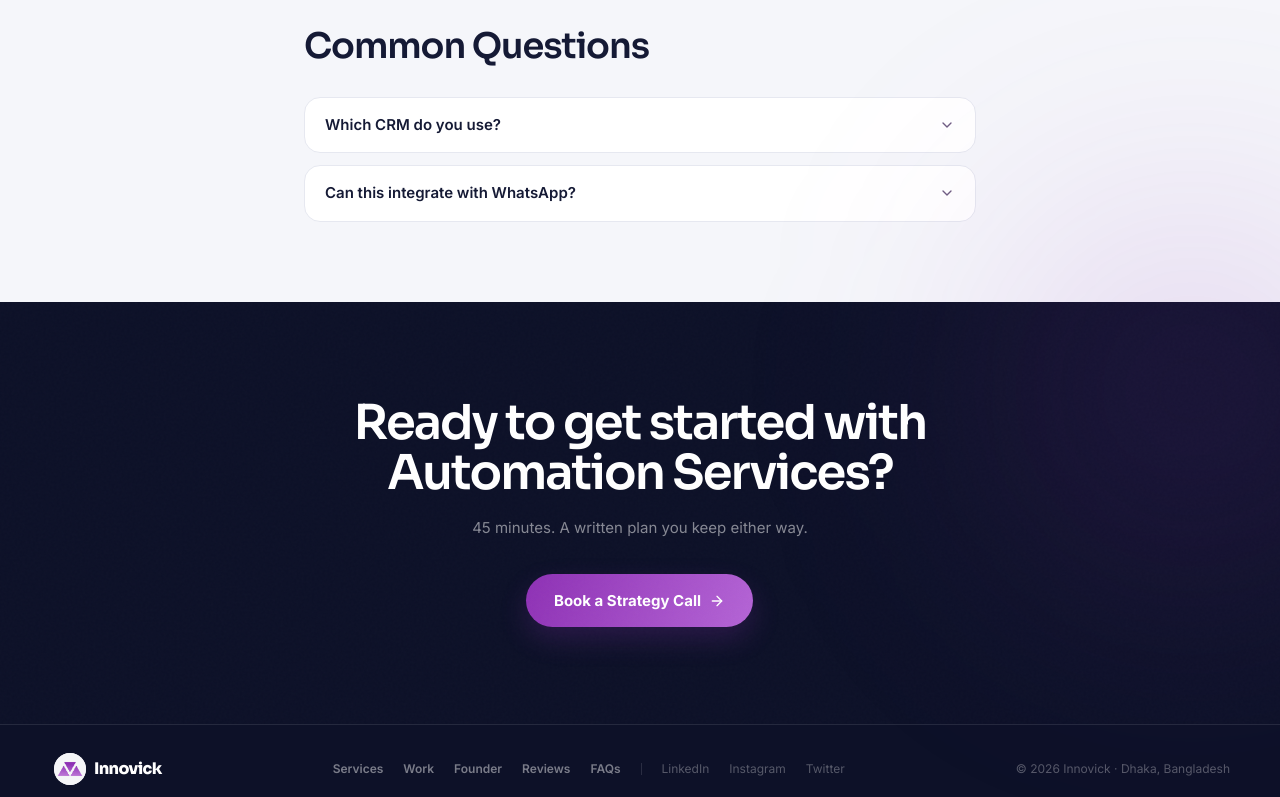
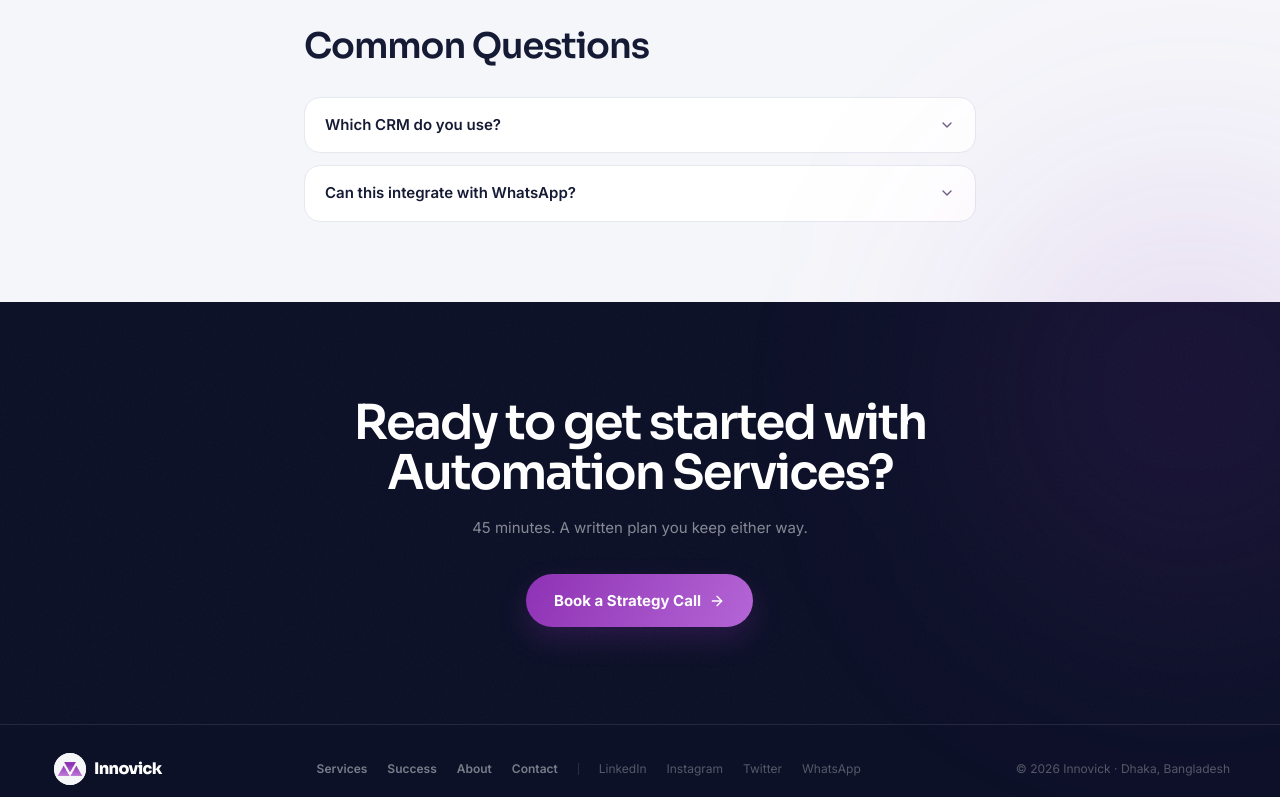
Before and after one commit to mihsanalam/innovick, a React (Vite) app: page /services/automation-services in a window 1280 px wide. Shown: the part 2000-2797 px from the top of the page. Built offline with nearby package versions, Linux system fonts and the light colour scheme.

Commit message:
fix: footer routes + socials with whatsapp, navbar Contact label

```diff
--- a/src/components/layout/Footer.tsx
+++ b/src/components/layout/Footer.tsx
@@ -1,10 +1,14 @@
+import { Link } from 'wouter';
 import { Logo } from '@/components/common/Logo';
 import { contact, footerLinks, socialLinks } from '@/data/site';
 
 /**
- * Deliberately tiny. Everything a visitor might actually want to *do* lives in
- * the Contact section directly above this, so the footer is only a sign-off:
- * one row on desktop, three stacked lines on mobile.
+ * Deliberately tiny: logo, the four page routes, the socials, and a sign-off.
+ * One row on desktop, three stacked lines on mobile.
+ *
+ * The page links go through wouter `Link` so they navigate client-side instead
+ * of reloading the whole app; the socials are off-site, so they stay plain
+ * anchors and open in a new tab.
  *
  * The single-row switch is at `lg`, not `md`. Eight links plus the logo plus the
  * copyright need about 900px; forcing them into a row at 768px wrapped the nav
@@ -18,7 +22,18 @@ export function Footer() {
         <Logo dark />
 
         <nav className="flex flex-wrap items-center justify-center gap-x-5 gap-y-2">
-          {footerLinks.map(([label, href]) => (
+          {footerLinks.map(([label, href]) =>
+            href.startsWith('/') ? (
+              /* Route links go through wouter so the page never reloads. */
+              <Link
+                key={label}
+                href={href}
+                className="font-semibold text-white/45 transition hover:text-white"
+                data-testid={`link-footer-${label.toLowerCase().replaceAll(' ', '-')}`}
+              >
+                {label}
+              </Link>
+            ) : (
               <a
                 key={label}
                 href={href}
@@ -27,14 +42,17 @@ export function Footer() {
               >
                 {label}
               </a>
-          ))}
+            ),
+          )}
           <span aria-hidden="true" className="hidden h-3 w-px bg-white/12 lg:block" />
           {socialLinks.map(social => (
             <a
               key={social.label}
               href={social.href}
+              target="_blank"
+              rel="noreferrer"
               className="text-white/30 transition hover:text-white"
-              data-testid={`link-${social.label.toLowerCase()}`}
+              data-testid={`link-footer-${social.label.toLowerCase()}`}
             >
               {social.label}
             </a>
--- a/src/components/layout/Navbar.tsx
+++ b/src/components/layout/Navbar.tsx
@@ -37,12 +37,12 @@ export function Navbar() {
     <header
       className={`fixed inset-x-0 top-0 z-50 border-b backdrop-blur-xl backdrop-saturate-150 transition-colors duration-300 ${
         scrolled
-          ? 'border-[#151a35]/[.08] bg-white/80 shadow-[0_8px_30px_rgba(21,26,53,.06)]'
-          : 'border-[#151a35]/[.05] bg-white/65'
+          ? 'border-[#151a35]/8 bg-white/80 shadow-[0_8px_30px_rgba(21,26,53,.06)]'
+          : 'border-[#151a35]/5 bg-white/65'
       }`}
     >
       {/* Logo stays left; the menu and CTA sit together on the right. */}
-      <div className="container-wide flex h-[92px] items-center justify-between">
+      <div className="container-wide flex h-23 items-center justify-between">
         <Logo size="lg" />
         <div className="hidden items-center gap-8 md:flex">
           <nav className="flex items-center gap-8">
@@ -71,8 +71,8 @@ export function Navbar() {
               ),
             )}
           </nav>
-          <Button href="#contact" variant="brand">
-            Book a Strategy Call <ArrowRight size={15} />
+          <Button href="/contact" variant="brand">
+            Contact <ArrowRight size={15} />
           </Button>
         </div>
         <button
@@ -157,8 +157,8 @@ export function Navbar() {
                 </a>
               ),
             )}
-            <Button href="#contact" variant="brand" className="mt-4 w-full">
-              Book a Strategy Call
+            <Button href="/contact" variant="brand" className="mt-4 w-full">
+              Contact
             </Button>
           </motion.nav>
         )}
--- a/src/data/site.ts
+++ b/src/data/site.ts
@@ -2,7 +2,9 @@
  * Everything a non-developer is most likely to want to change lives here:
  * contact details, nav labels, and the social links.
  */
-import { Instagram, Linkedin, Twitter, type LucideIcon } from 'lucide-react';
+import type { ComponentType } from 'react';
+import { Instagram, Linkedin, Twitter } from 'lucide-react';
+import { WhatsAppIcon } from '@/components/common/WhatsAppIcon';
 
 // TODO: replace the placeholder email with the real one.
 export const contact = {
@@ -38,21 +40,35 @@ export const navLinks: [string, string][] = [
   ['Contact', '/contact'],
 ];
 
-/** Kept deliberately short — the footer is a sign-off, not a sitemap. */
+/**
+ * The footer's page links — real routes, so they resolve from anywhere on the
+ * site (the old `#anchor` entries only worked on the homepage).
+ */
 export const footerLinks: [string, string][] = [
-  ['Services', '#services'],
-  ['Work', '#work'],
-  ['Founder', '#founder'],
-  ['Reviews', '#reviews'],
-  ['FAQs', '#faqs'],
+  ['Services', '/services'],
+  ['Success', '/success'],
+  ['About', '/about'],
+  ['Contact', '/contact'],
 ];
 
-// TODO: point these at the real Innovick profiles.
-// `icon` is a lucide-react component — swap it if you change the network.
-export const socialLinks: { label: string; href: string; icon: LucideIcon }[] = [
+/**
+ * Lucide icons and the custom WhatsApp SVG component both fit this shape,
+ * so the socials list can mix them freely.
+ */
+export type SocialIcon = ComponentType<{
+  size?: number;
+  strokeWidth?: number;
+  className?: string;
+}>;
+
+// TODO: point LinkedIn / Instagram / Twitter at the real Innovick profiles.
+// `icon` is a lucide-react component (or an SVG component with the same props)
+// — swap it if you change the network. WhatsApp uses the real site number.
+export const socialLinks: { label: string; href: string; icon: SocialIcon }[] = [
   { label: 'LinkedIn', href: 'https://linkedin.com', icon: Linkedin },
   { label: 'Instagram', href: 'https://instagram.com', icon: Instagram },
   { label: 'Twitter', href: 'https://x.com', icon: Twitter },
+  { label: 'WhatsApp', href: contact.whatsapp, icon: WhatsAppIcon },
 ];
 
 /**
```
Lines whose indentation alone changed are shown as unchanged.
